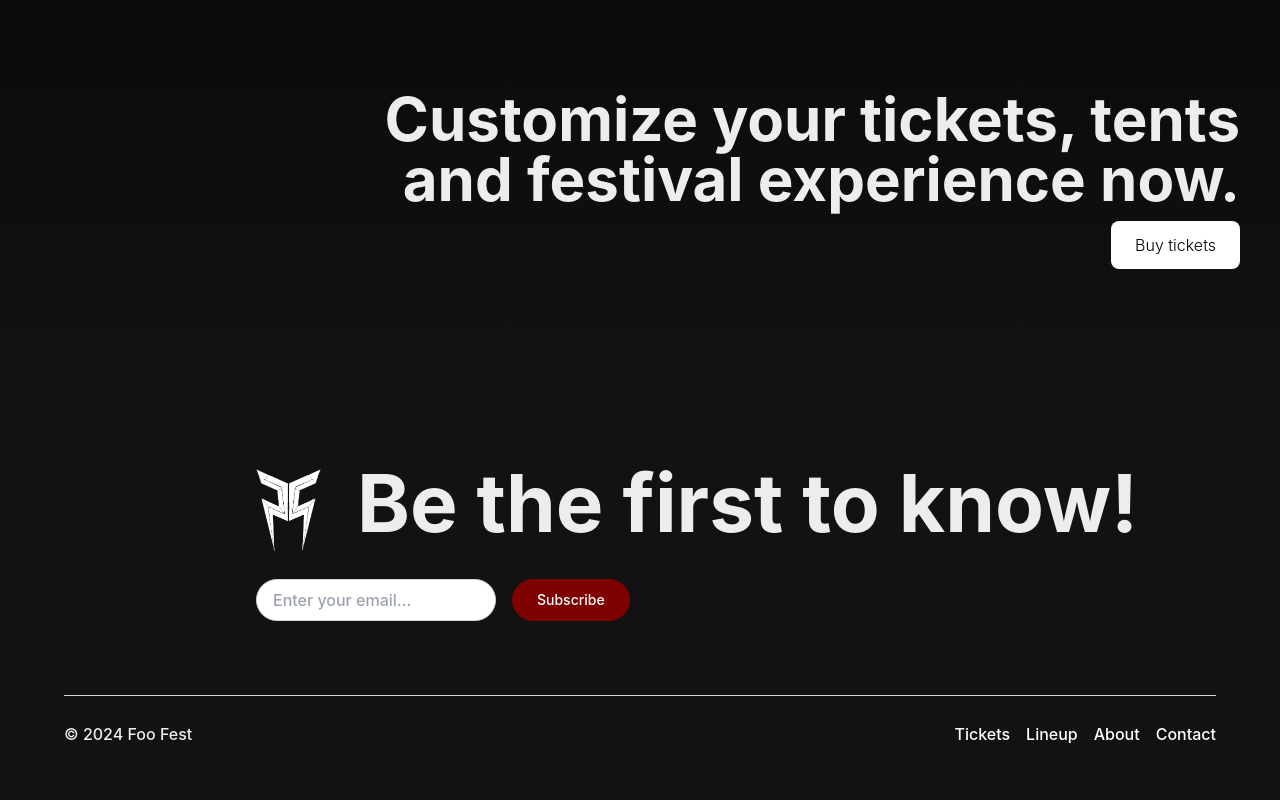
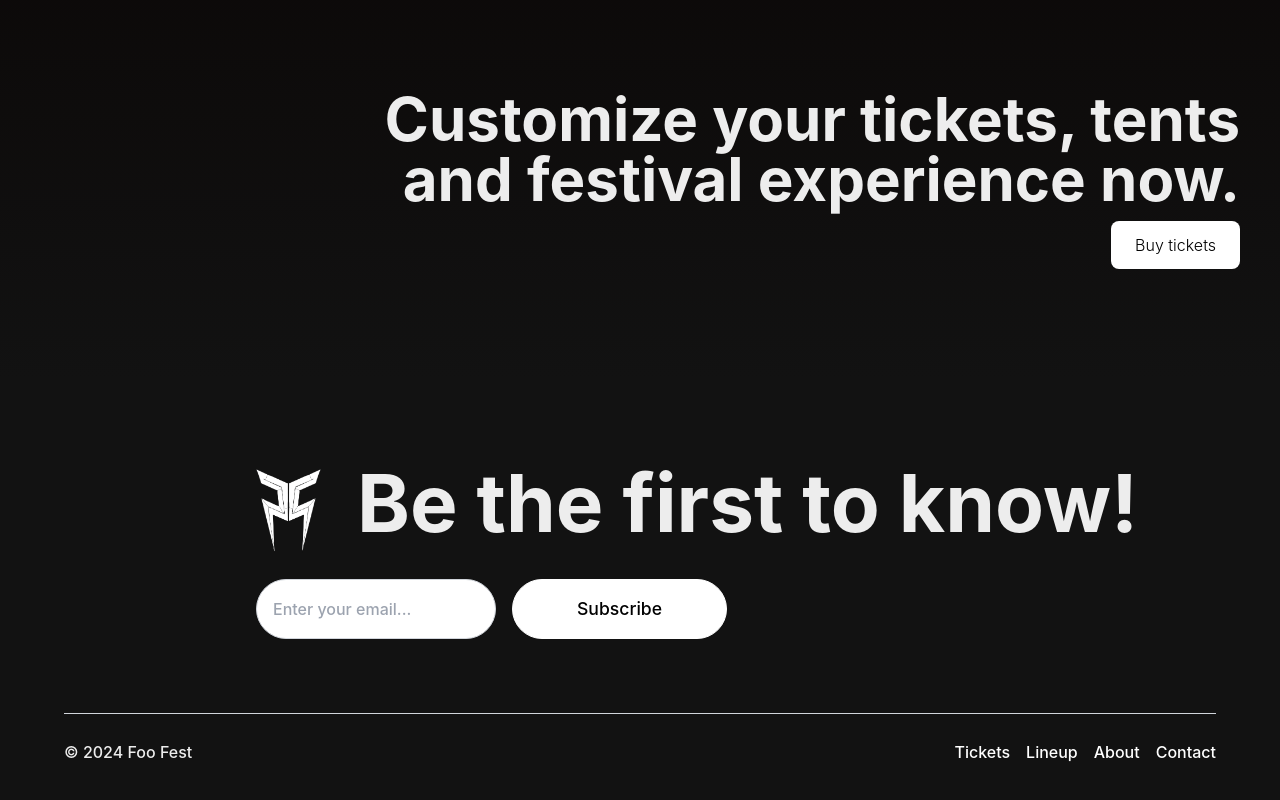
Before and after one commit to espi0001/t15-exam-project-forbedringer, a Next.js app: page / in a window 1280 px wide. Shown: the part 1221-2021 px from the top of the page. Built offline with nearby package versions, Linux system fonts and the light colour scheme; a web font is replaced by a local one.

Commit message:
ændring af button i footer og button komponentet

```diff
--- a/src/components/Footer.jsx
+++ b/src/components/Footer.jsx
@@ -17,7 +17,7 @@ const Footer = () => {
         </div>
         <form className="flex gap-4 w-full">
           <input type="email" placeholder="Enter your email..." alt="Email entering form-field" className="w-1/4 px-4 py-2 rounded-full border border-gray-300 text-black focus:outline-none focus:ring-2 focus:ring-gray-500 transition-all duration-300" />
-          <Button type="submit" size="lg" alt="Button to click to subscribe with chosen email" variant="secondary" className="focus:ring-2 focus:ring-gray-500">
+          <Button type="submit" size="xl" alt="Button to click to subscribe with chosen email" variant="footer" className="focus:ring-2 focus:ring-gray-500">
             Subscribe
           </Button>
         </form>
--- a/src/components/ui/button.jsx
+++ b/src/components/ui/button.jsx
@@ -16,6 +16,7 @@ const buttonVariants = cva(
         default: "bg-white_color border border-white_color hover:bg-red_color hover:border-red_color text-primary hover:text-white transition-colors duration-300 ease-in-out",
         secondary: "bg-red_color border border-red_color text-white_color hover:border hover:border-white_color transition-colors duration-300 ease-in-out",
         tertiary: "bg-red_color text-white_color hover:bg-primary transition-colors duration-300 ease-in-out",
+        footer: "bg-white_color border border-white_color text-black hover:border hover:border-white_color transition-colors duration-300 ease-in-out",
         outline: "border border-red_color hover:bg-accent transition-colors duration-300 ease-in-out",
       },
       size: {
@@ -23,6 +24,7 @@ const buttonVariants = cva(
         default: "h-9 px-4 py-2", // Standardstørrelse
         sm: "h-8 rounded-full px-3 text-xs", // Lille størrelse
         lg: "rounded-full px-6 py-2", // Stor størrelse
+        xl: "rounded-full px-16 py-4 text-[1.1rem]",
       },
     },
     // Standardværdier, hvis ingen varianter angives
```
